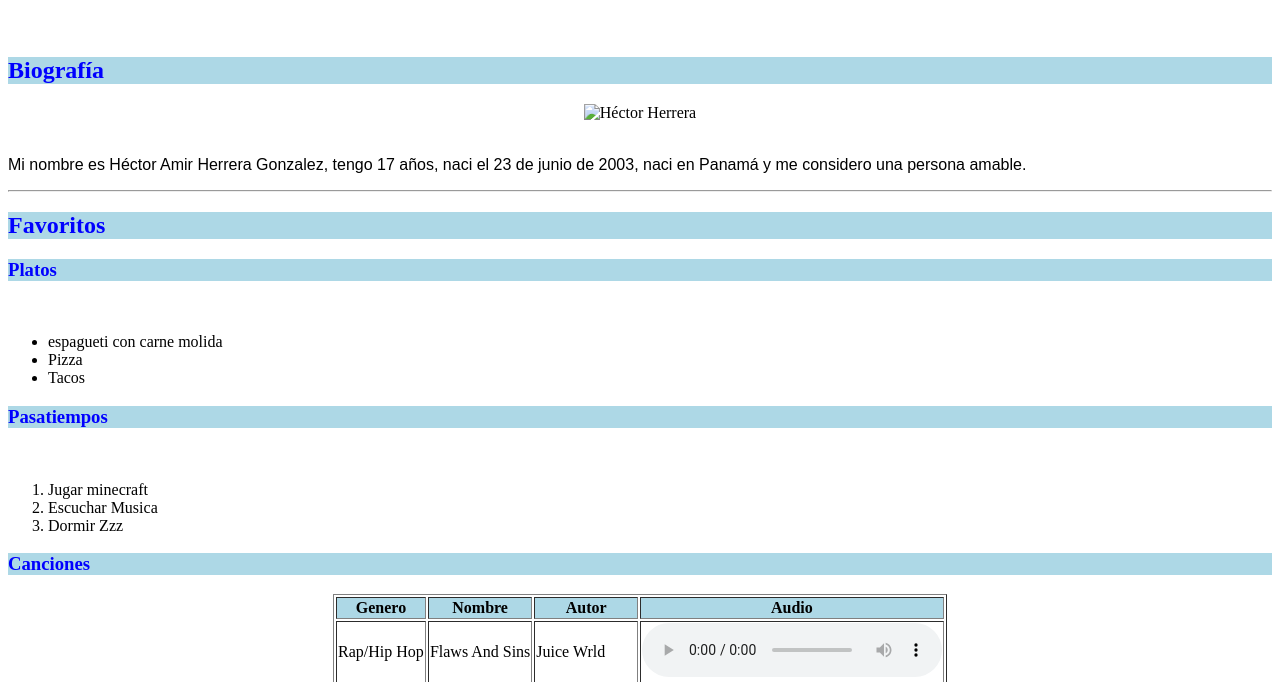
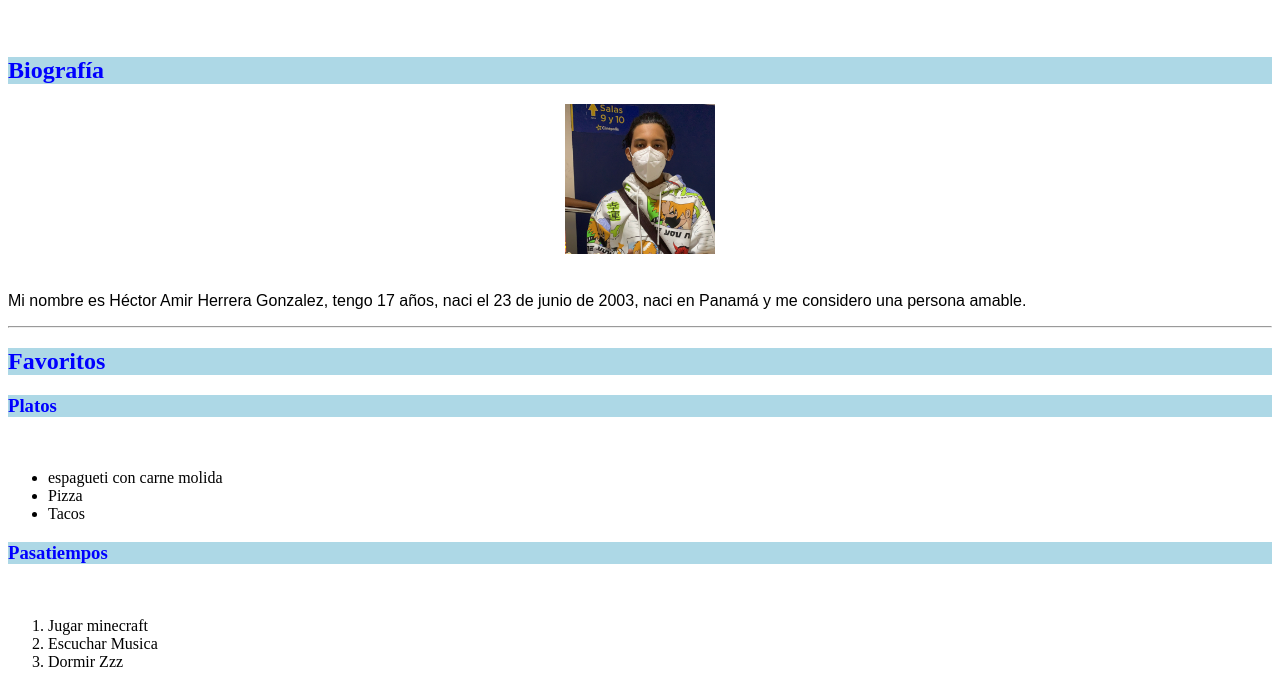
Before and after one commit to AKATIVERIUS999/akativerius999.github.io, a plain HTML site: page index.html in a window 1280 px wide. Shown: the part 61-743 px from the top of the page. Drawn offline with Linux system fonts and the light colour scheme; files whose address does not match are found by name.

Commit message:
Update index.html

```diff
--- a/index.html
+++ b/index.html
@@ -55,7 +55,7 @@ div {
             <center><h1>Héctor Herrera</h1></center><br>
 
 <h2>Biografía</h2>
-<center><img src="Héctor herrera.jpg" width="150" height="150" alt="Héctor Herrera"  align = “center”> </center> <br>
+<center><img src="Imagenes/Héctor herrera.jpg" width="150" height="150" alt="Héctor Herrera"  align = “center”> </center> <br>
 
 <p>Mi nombre es Héctor Amir Herrera Gonzalez, tengo 17 años, naci el 23 de junio de 2003, naci en Panamá y me considero una persona amable.</p>
 <hr >
```
